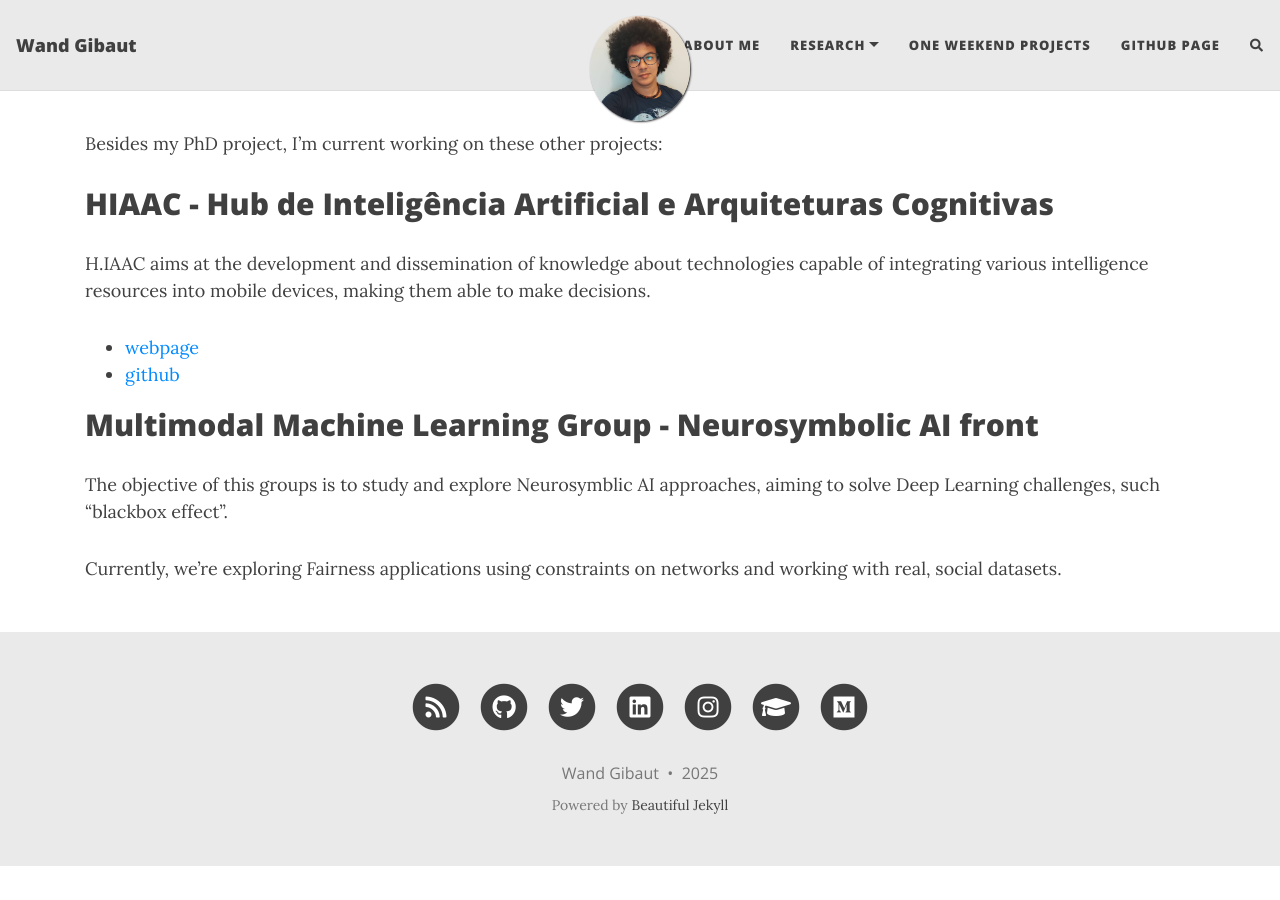
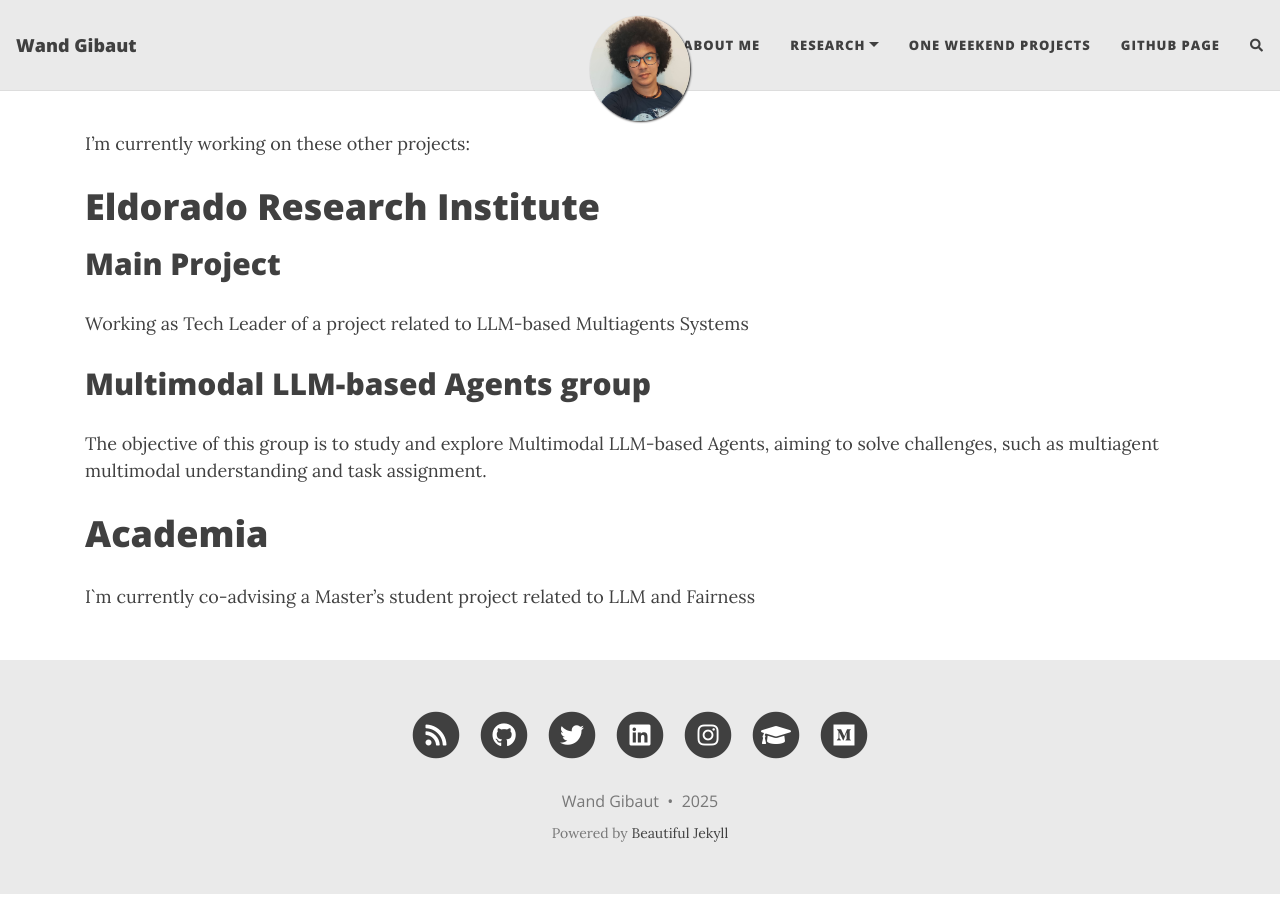
Before and after one commit to wandgibaut/wandgibaut.github.io, a Jekyll site: the page built from research.md, in a window 1280 px wide. Built offline with Jekyll 4.4.1, drawn with Linux system fonts in a browser that asks for light colours; nearby versions of some CDN libraries; comment, search, counter and statistics services are not loaded.

Commit message:
Update research.md

```diff
--- a/research.md
+++ b/research.md
@@ -4,18 +4,19 @@ title: Research
 subtitle: test
 ---
 
-Besides my PhD project, I'm current working on these other projects:
+I'm currently working on these other projects:
 
-## HIAAC - Hub de Inteligência Artificial e Arquiteturas Cognitivas
+# Eldorado Research Institute
 
-H.IAAC aims at the development and dissemination of knowledge about technologies capable of integrating various intelligence resources into mobile devices, making them able to make decisions.
+## Main Project
 
-- [webpage](https://hiaac.unicamp.br/)
-- [github](https://github.com/H-IAAC)
+Working as Tech Leader of a project related to LLM-based Multiagents Systems
 
 
-## Multimodal Machine Learning Group - Neurosymbolic AI front
+## Multimodal LLM-based Agents group
 
-The objective of this groups is to study and explore Neurosymblic AI approaches, aiming to solve Deep Learning challenges, such "blackbox effect".
+The objective of this group is to study and explore Multimodal LLM-based Agents, aiming to solve challenges, such as multiagent multimodal understanding and task assignment.
 
-Currently, we're exploring Fairness applications using constraints on networks and working with real, social datasets.
+# Academia
+
+I`m currently co-advising a Master's student project related to LLM and Fairness
```
